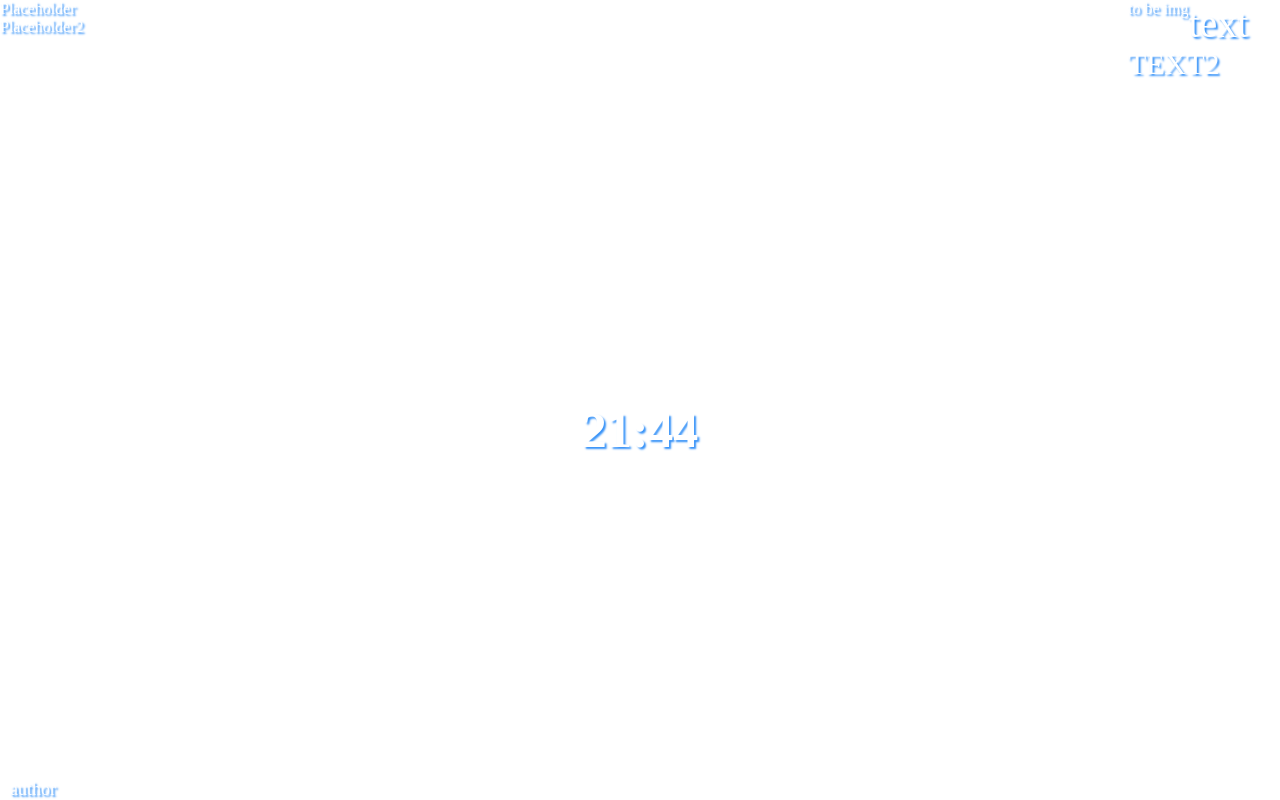
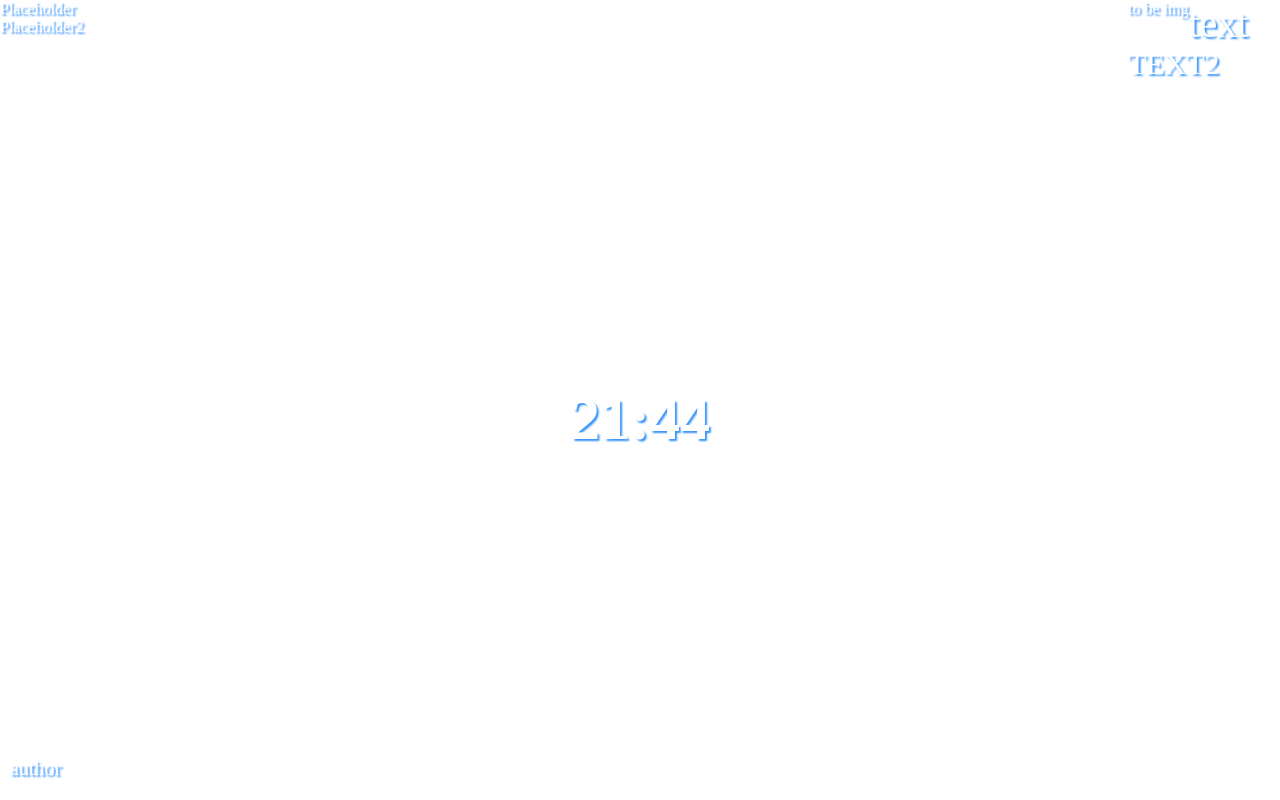
Before and after one commit to jjconway23/dashboard, a plain HTML site: page index.html in a window 1280 px wide. Drawn offline with Linux system fonts and the light colour scheme; no server answers.

Commit message:
play with font sizes

```diff
--- a/styles/styles.css
+++ b/styles/styles.css
@@ -44,12 +44,12 @@
 /* Main */
 #time{
     text-align: center;
-    font-size: 5rem;
+    font-size: 6rem;
     /* margin-bottom: 2rem; */
 }
 /* Footer */
 #author{
-    font-size: 1.8rem;
-    /* margin-bottom: 2rem; */
+    font-size: 2rem;
+    margin-bottom: 2rem;
     margin-left: 1rem;
 }
```
